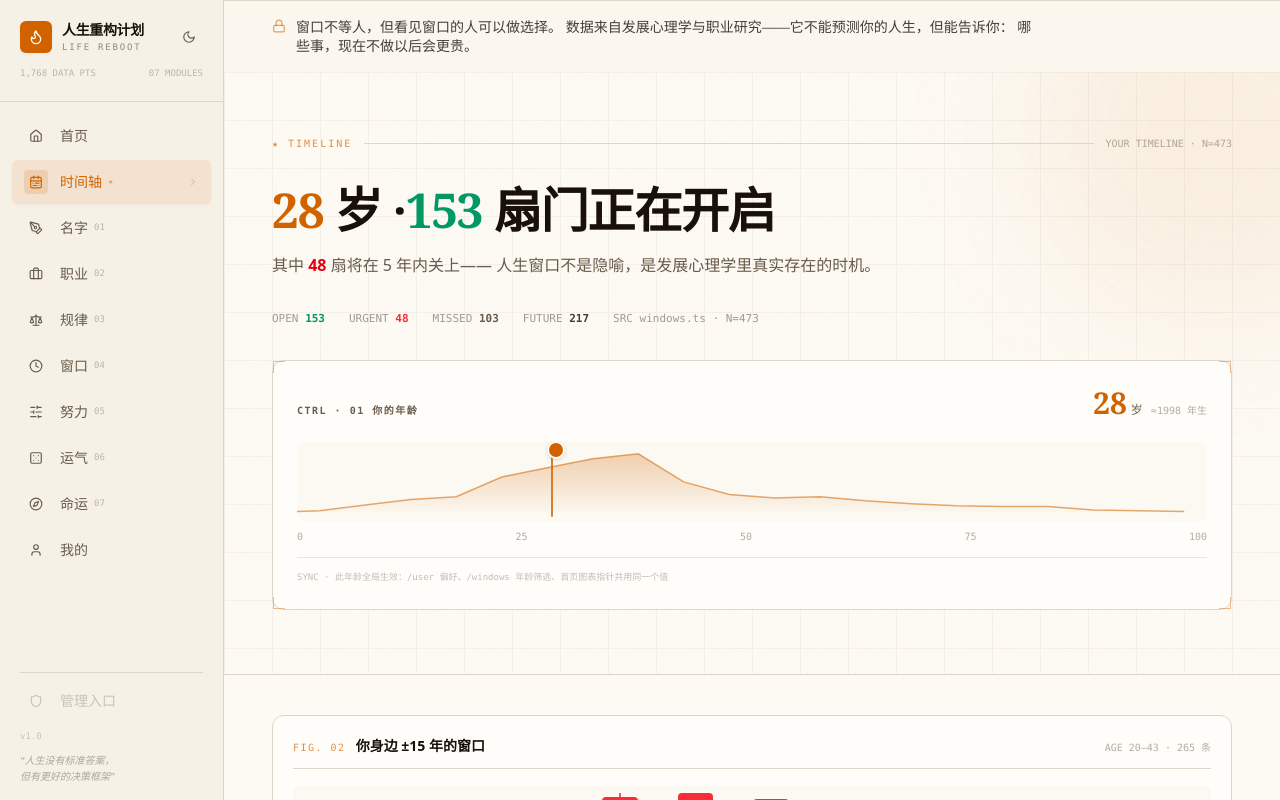
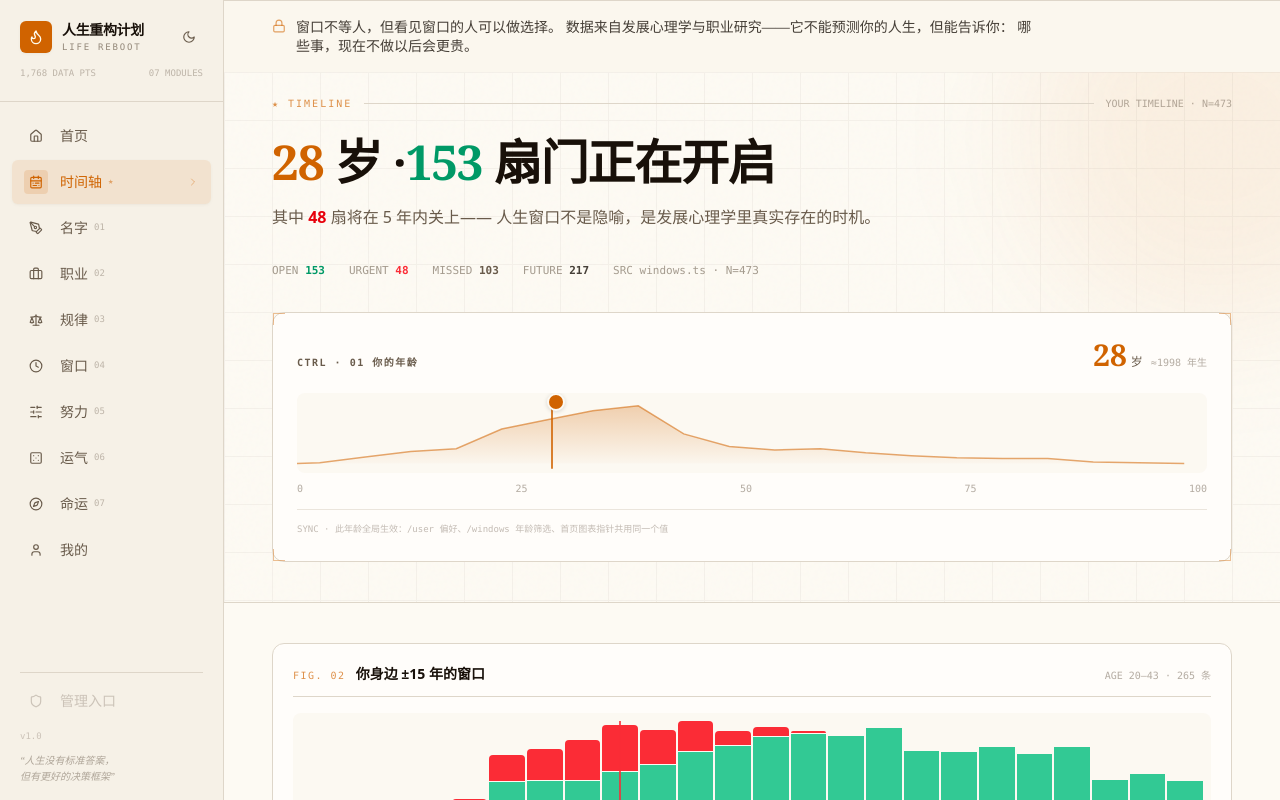
Before and after one commit to Zer0-stargazer/Life-Reconstruction-Plan, a Next.js app: page /me in a window 1280 px wide. Shown: the top 800 px of the page. Built offline with nearby package versions, Linux system fonts and the light colour scheme.

Commit message:
时间轴首屏间距压缩

```diff
--- a/src/app/me/page.tsx
+++ b/src/app/me/page.tsx
@@ -623,9 +623,9 @@ export default function MePage() {
         }} />
         <div className="absolute -right-32 -top-32 h-96 w-96 rounded-full bg-primary/[0.07] blur-3xl" />
 
-        <div className="relative max-w-5xl mx-auto px-6 sm:px-8 py-12 sm:py-16">
+        <div className="relative w-full max-w-5xl mx-auto px-6 sm:px-8 pt-5 sm:pt-6 pb-8 sm:pb-10">
           {/* HUD 行 */}
-          <div className="flex items-center gap-3 mb-8 animate-fade-in-up">
+          <div className="flex items-center gap-3 mb-5 sm:mb-6 animate-fade-in-up">
             {/* ★ 不是 01–07，从 module-identity 取，别手写编号 */}
             <span className="font-mono text-[10px] tracking-[0.2em] text-primary/70 shrink-0">
               {TIMELINE_IDENTITY.tag} {TIMELINE_IDENTITY.note}
```
